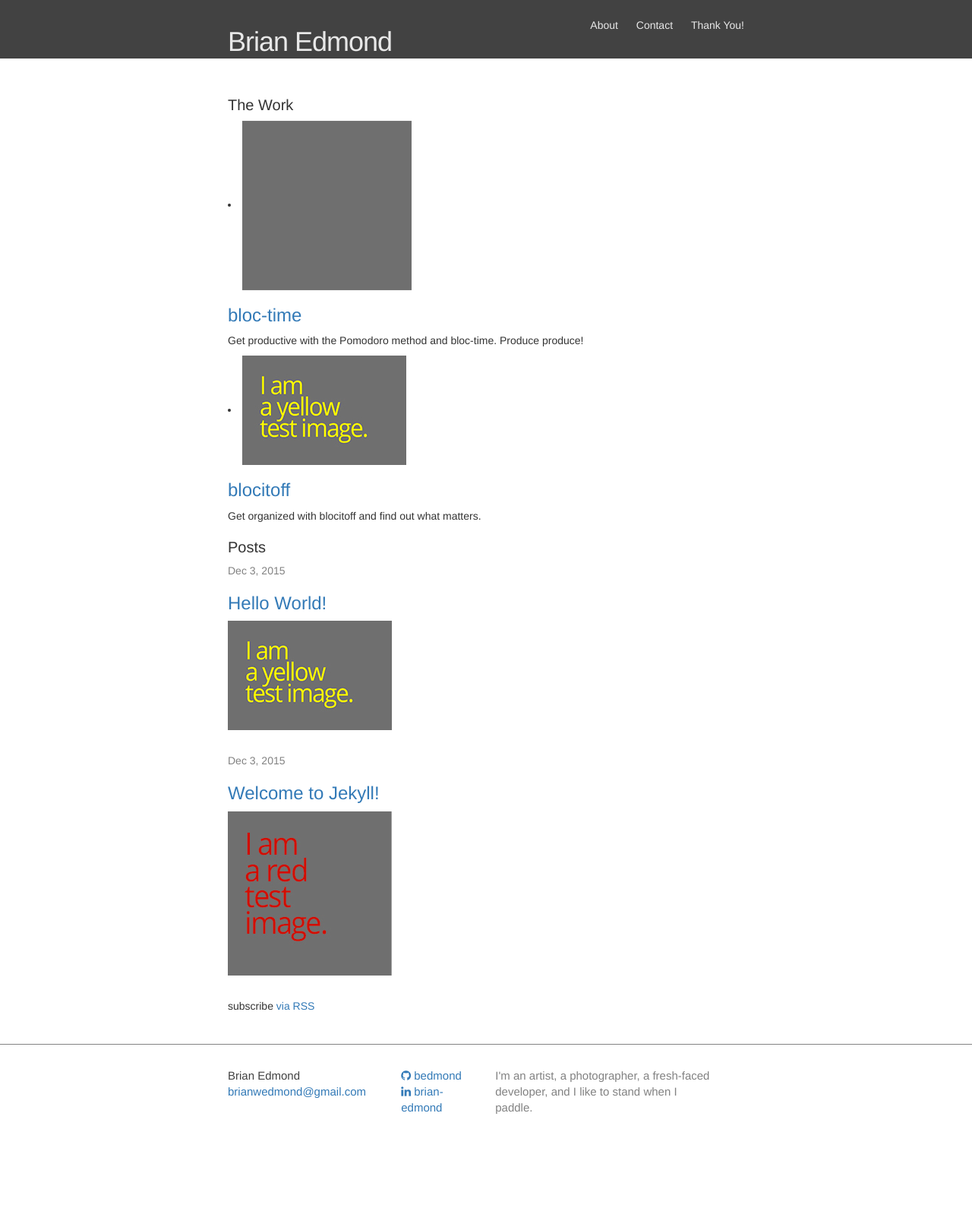
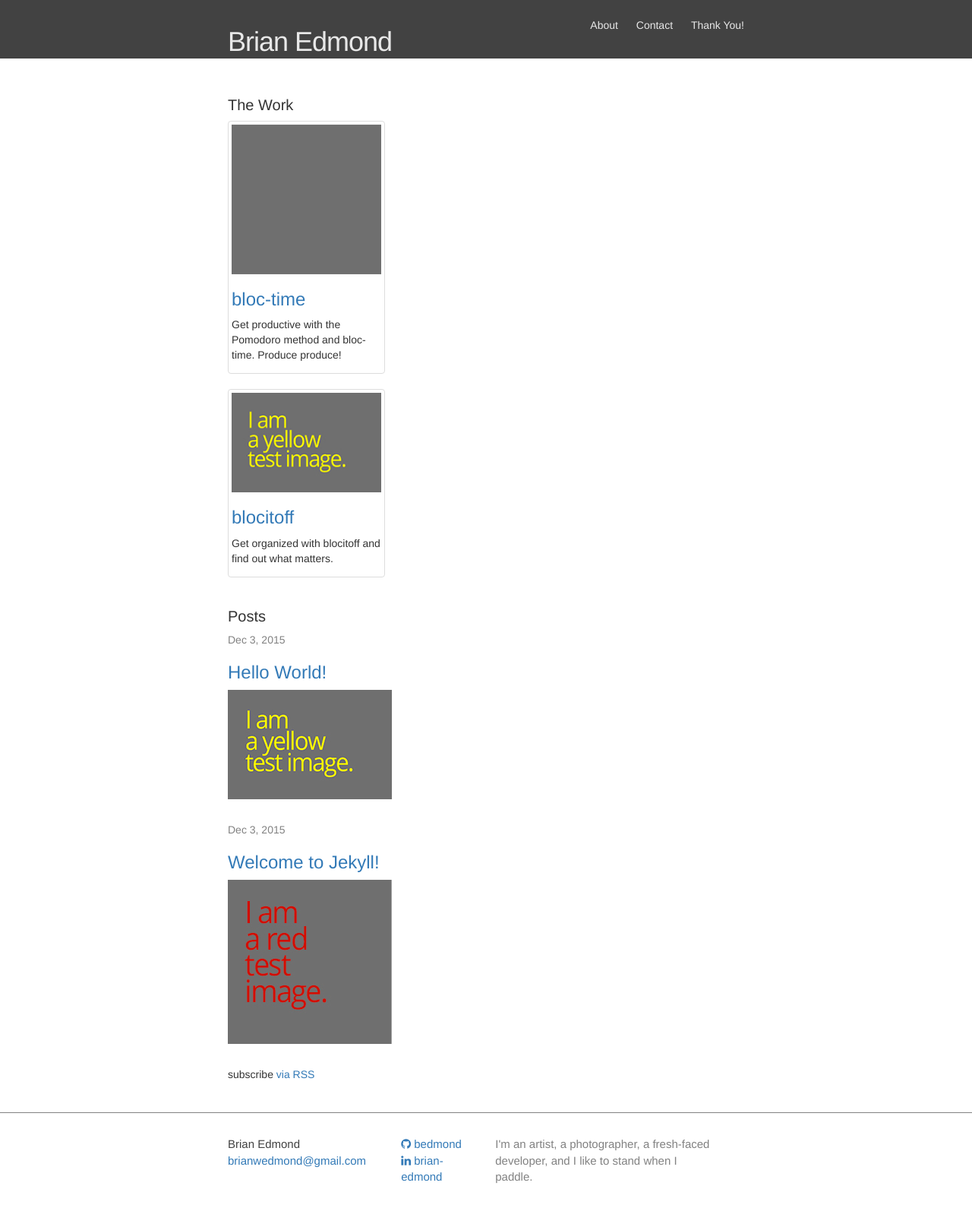
Before and after one commit to bedmond/bedmond.github.io, a Jekyll site: the page built from index.html, in a window 1280 px wide. Shown: the whole page at 76% size. Built offline with Jekyll 4.4.1, drawn with Linux system fonts in a browser that asks for light colours; nearby versions of some CDN libraries; before the commit the page ends 1524 px from its top, so only the background shows below that.

Commit message:
Added some bootstrap styling.

```diff
--- a/index.html
+++ b/index.html
@@ -5,19 +5,20 @@
 <div class="home">
 
   <h1 class="page-heading">The Work</h1>
-
     {% for project in site.portfolio limit:3 %}
-      <li>
-        {% if project.image %}
+    <div class="row">
+      <div class="col-sm-6 col-md-4">
+        <div class="thumbnail">
+          {% if project.image %}
         <img src="{{ project.image }}">
         {% endif %}
-        <br/>
-
         <h3>
           <a href="{{ project.url }}">{{ project.title }}</a>
         </h3>
           <p>{{ project.short-description }}</p>
-      </li>
+        </div>
+      </div>
+    </div>
     {% endfor %}
 
   <h1 class="page-heading">Posts</h1>
```
Also changed, not shown: _portfolio/blocitoff.md (+0 -1 lines).
